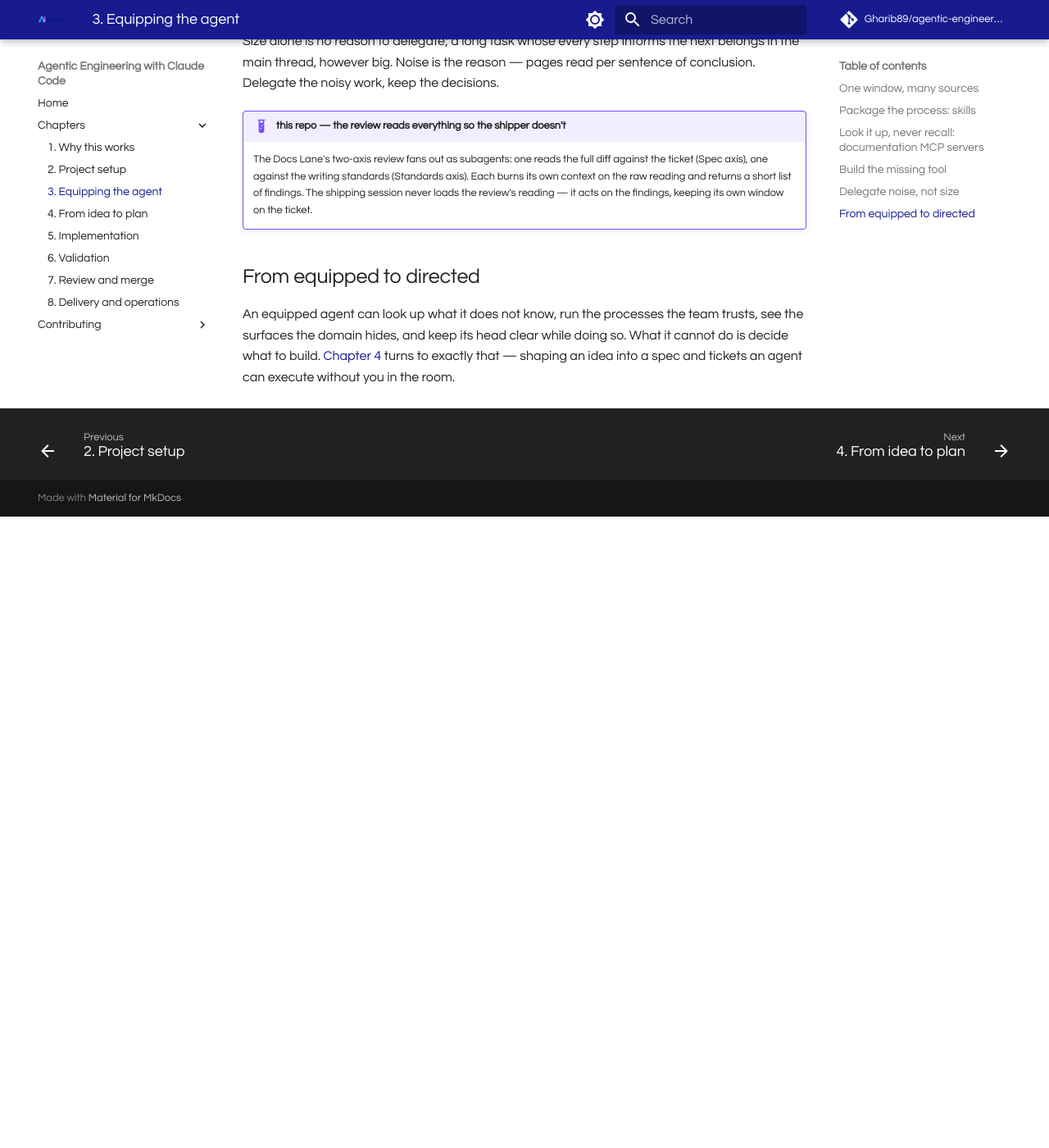
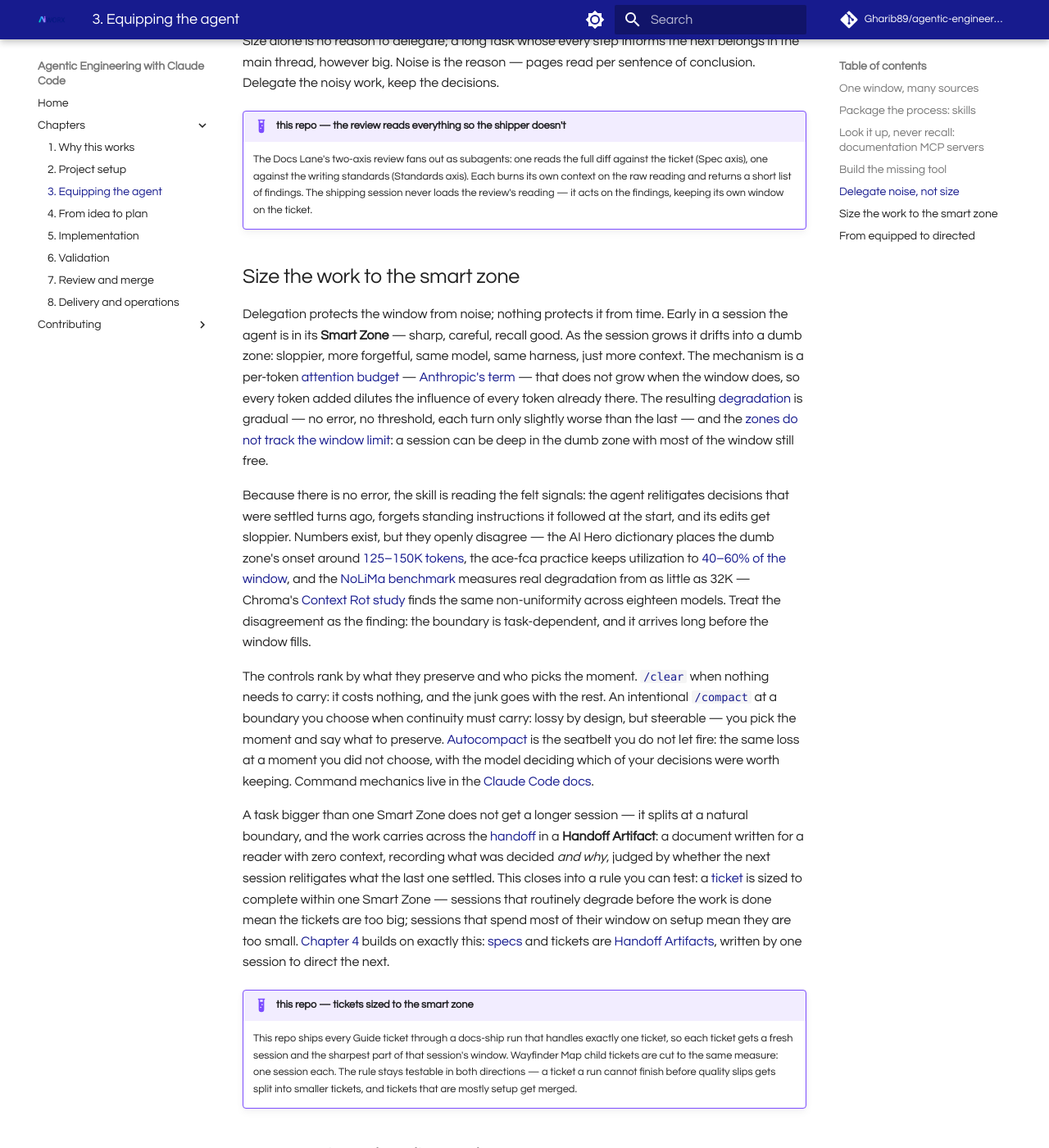
Before and after one commit to Gharib89/agentic-engineering-with-claude, an MkDocs documentation site: the page built from docs/chapters/03-equipping-the-agent.md, in a window 1280 px wide and 1400 px high, scrolled down 3421 px. Shown: the whole window at 82% size. Built offline with MkDocs 1.6.1 and Material for MkDocs 9.7.7, drawn with Linux system fonts in a browser that asks for light colours; comment, search, counter and statistics services are not loaded; before the commit the page ends 4051 px from its top, so only the background shows below that; some of the changed text lies outside the part shown.

Commit message:
docs: Chapter 3 section — Size the work to the smart zone (#53)
* docs: Chapter 3 section — Size the work to the smart zone (#48)

Co-Authored-By: Claude Fable 5 <noreply@anthropic.com>
Claude-Session: https://claude.ai/code/session_01NkbWJSuwr5ar8o6nR7MeL5

* docs: review fixes — add Anthropic and Chroma sources, drop duplicate repo intro (#48)

Co-Authored-By: Claude Fable 5 <noreply@anthropic.com>
Claude-Session: https://claude.ai/code/session_01NkbWJSuwr5ar8o6nR7MeL5

---------

Co-authored-by: Claude Fable 5 <noreply@anthropic.com>

```diff
--- a/docs/chapters/03-equipping-the-agent.md
+++ b/docs/chapters/03-equipping-the-agent.md
@@ -71,6 +71,24 @@ Size alone is no reason to delegate; a long task whose every step informs the ne
     loads the review's reading — it acts on the findings, keeping its own
     window on the ticket.
 
+## Size the work to the smart zone
+
+Delegation protects the window from noise; nothing protects it from time. Early in a session the agent is in its **Smart Zone** — sharp, careful, recall good. As the session grows it drifts into a dumb zone: sloppier, more forgetful, same model, same harness, just more context. The mechanism is a per-token [attention budget](https://www.aihero.dev/ai-coding-dictionary/attention-budget) — [Anthropic's term](https://www.anthropic.com/engineering/effective-context-engineering-for-ai-agents) — that does not grow when the window does, so every token added dilutes the influence of every token already there. The resulting [degradation](https://www.aihero.dev/ai-coding-dictionary/attention-degradation) is gradual — no error, no threshold, each turn only slightly worse than the last — and the [zones do not track the window limit](https://www.aihero.dev/ai-coding-dictionary/smart-zone): a session can be deep in the dumb zone with most of the window still free.
+
+Because there is no error, the skill is reading the felt signals: the agent relitigates decisions that were settled turns ago, forgets standing instructions it followed at the start, and its edits get sloppier. Numbers exist, but they openly disagree — the AI Hero dictionary places the dumb zone's onset around [125–150K tokens](https://www.aihero.dev/ai-coding-dictionary/smart-zone), the ace-fca practice keeps utilization to [40–60% of the window](https://github.com/humanlayer/advanced-context-engineering-for-coding-agents/blob/main/ace-fca.md), and the [NoLiMa benchmark](https://arxiv.org/abs/2502.05167) measures real degradation from as little as 32K — Chroma's [Context Rot study](https://www.trychroma.com/research/context-rot) finds the same non-uniformity across eighteen models. Treat the disagreement as the finding: the boundary is task-dependent, and it arrives long before the window fills.
+
+The controls rank by what they preserve and who picks the moment. [`/clear`](https://www.aihero.dev/ai-coding-dictionary/clearing) when nothing needs to carry: it costs nothing, and the junk goes with the rest. An intentional [`/compact`](https://www.aihero.dev/ai-coding-dictionary/compaction) at a boundary you choose when continuity must carry: lossy by design, but steerable — you pick the moment and say what to preserve. [Autocompact](https://www.aihero.dev/ai-coding-dictionary/autocompact) is the seatbelt you do not let fire: the same loss at a moment you did not choose, with the model deciding which of your decisions were worth keeping. Command mechanics live in the [Claude Code docs](https://code.claude.com/docs/en/context-window).
+
+A task bigger than one Smart Zone does not get a longer session — it splits at a natural boundary, and the work carries across the [handoff](https://www.aihero.dev/ai-coding-dictionary/handoff) in a **Handoff Artifact**: a document written for a reader with zero context, recording what was decided *and why*, judged by whether the next session relitigates what the last one settled. This closes into a rule you can test: a [ticket](https://www.aihero.dev/ai-coding-dictionary/ticket) is sized to complete within one Smart Zone — sessions that routinely degrade before the work is done mean the tickets are too big; sessions that spend most of their window on setup mean they are too small. [Chapter 4](04-from-idea-to-plan.md) builds on exactly this: [specs](https://www.aihero.dev/ai-coding-dictionary/spec) and tickets are [Handoff Artifacts](https://www.aihero.dev/ai-coding-dictionary/handoff-artifact), written by one session to direct the next.
+
+!!! example "this repo — tickets sized to the smart zone"
+    This repo ships every Guide ticket through a docs-ship run that handles
+    exactly one ticket, so each ticket gets a fresh session and the sharpest part of
+    that session's window. Wayfinder Map child tickets are cut to the same
+    measure: one session each. The rule stays testable in both directions —
+    a ticket a run cannot finish before quality slips gets split into
+    smaller tickets, and tickets that are mostly setup get merged.
+
 ## From equipped to directed
 
-An equipped agent can look up what it does not know, run the processes the team trusts, see the surfaces the domain hides, and keep its head clear while doing so. What it cannot do is decide what to build. [Chapter 4](04-from-idea-to-plan.md) turns to exactly that — shaping an idea into a spec and tickets an agent can execute without you in the room.
+An equipped agent can look up what it does not know, run the processes the team trusts, see the surfaces the domain hides, keep its head clear while doing so — and stop while still sharp, handing the rest to a fresh session. What it cannot do is decide what to build. [Chapter 4](04-from-idea-to-plan.md) turns to exactly that — shaping an idea into a spec and tickets an agent can execute without you in the room.
```
